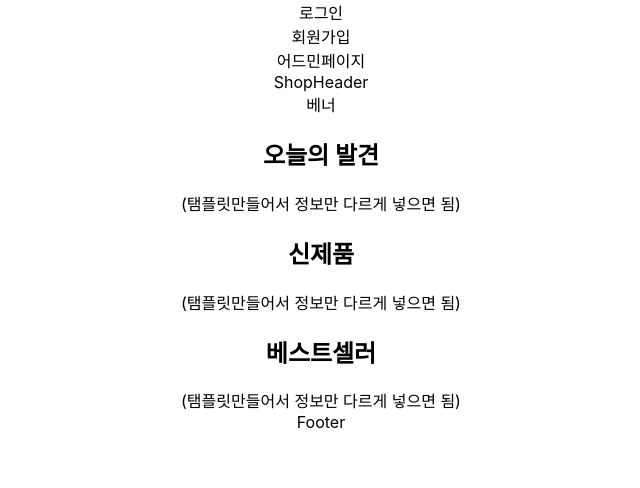
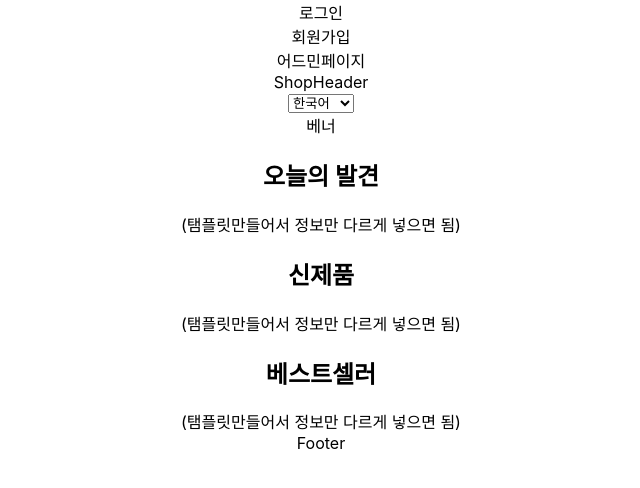
Before and after one commit to Abba-Zone/eabbashop_web, a React (Create React App) app in the folder frontend/: page / in a window 1280 px wide. Shown: the top 488 px of the page, without its empty margins (319-959 px from the left). Built offline with nearby package versions, Linux system fonts and the light colour scheme.

Commit message:
🚀: add change language button on headers

```diff
--- a/frontend/src/components/common/AdminHaeder.tsx
+++ b/frontend/src/components/common/AdminHaeder.tsx
@@ -1,15 +1,17 @@
-import { useState } from "react";
+import React, { useState } from "react";
+import { useTranslation } from "react-i18next";
 import Menu from "../menu/Menu";
 import "./style.css"
 
 const AdminHaeder:React.FC = () => {
+    const { i18n } = useTranslation();
     const [ visible, setVisible ] = useState<boolean>(false)
     const openMenu = () => {
-        if(visible){
-            setVisible(false);
-        }else{
-            setVisible(true);
-        }
+        setVisible(!visible);
+    }
+    const changeLanguage = (lng: string) => {
+        console.log(lng);
+        i18n.changeLanguage(lng);
     }
     return (
         <div className="admin-header-and-menu">
@@ -22,6 +24,12 @@ const AdminHaeder:React.FC = () => {
                     <div>도움말</div>
                     <div>프로필</div>
                     <div>유저명</div>
+                    <select onChange={(e) => changeLanguage(e.target.value)} className="language-select">
+                        <option value="ko">한국어</option>
+                        <option value="en">English</option>
+                        <option value="zh">中文</option>
+                        <option value="ja">日本語</option>
+                    </select>
                 </div>
             </div>
             {visible?<Menu/>:<></>}
--- a/frontend/src/components/common/ShopHeader.tsx
+++ b/frontend/src/components/common/ShopHeader.tsx
@@ -1,7 +1,27 @@
+import React, { useState } from "react";
+import { useTranslation } from 'react-i18next';
+
 const ShopHeader:React.FC = () => {
+  const { i18n } = useTranslation();
+  const [ visible, setVisible ] = useState<boolean>(false)
+  const openMenu = () => {
+    setVisible(!visible);
+  }
+  const changeLanguage = (lng: string) => {
+    console.log(lng);
+    i18n.changeLanguage(lng);
+}
     return (
       <div>
           ShopHeader
+          <div className="shop-header-right">
+                    <select onChange={(e) => changeLanguage(e.target.value)} className="language-select">
+                        <option value="ko">한국어</option>
+                        <option value="en">English</option>
+                        <option value="zh">中文</option>
+                        <option value="ja">日本語</option>
+                    </select>
+                </div>
       </div>
     );
 }
```
